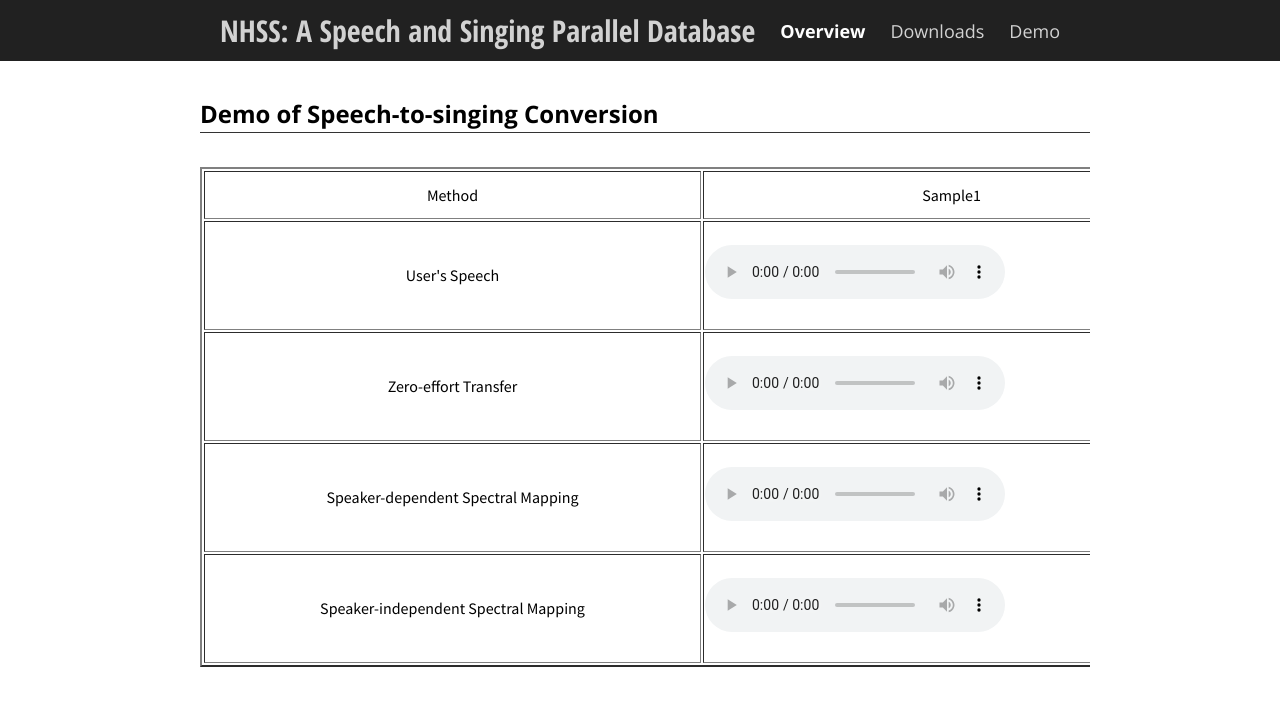
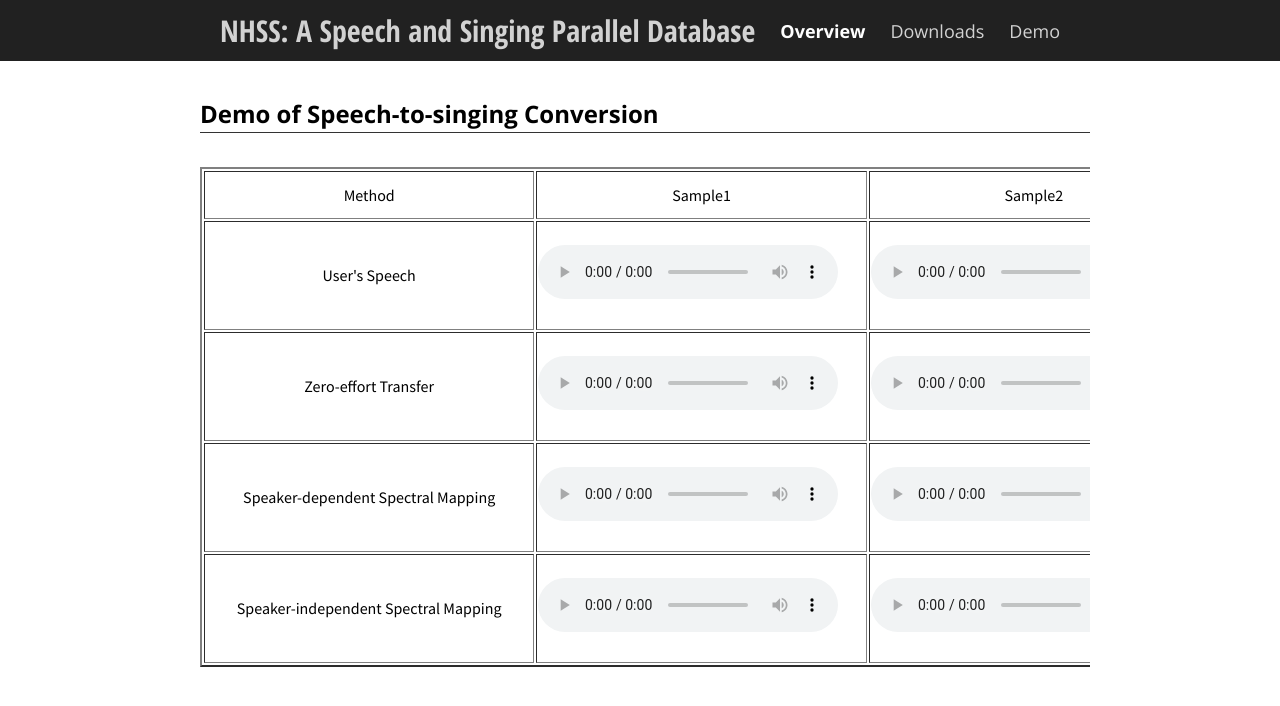
Before and after one commit to bidishasharma/bidishasharma.github.io, a Jekyll site: the page NHSS_Database/demo.html, which Jekyll copies as it is, in a window 1280 px wide. Shown: the top 706 px of the page. Built offline with Jekyll 4.4.1, drawn with Linux system fonts in a browser that asks for light colours.

Commit message:
Update demo.html

```diff
--- a/NHSS_Database/demo.html
+++ b/NHSS_Database/demo.html
@@ -32,7 +32,7 @@
 <h2 class="add-top-margin">Demo of Speech-to-singing Conversion</h2>
 <hr>
 <br>
-<table style="height: 500px;" border="2" width="3000px">
+<table style="height: 500px;" border="2" width="2000px">
 <tbody>
 <tr>
 <td style="text-align: center; width: 301.333px;">Method</td>
```
